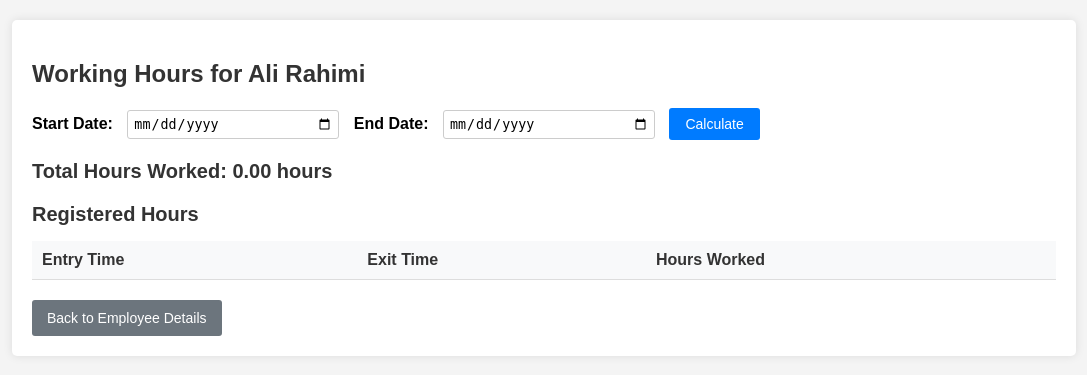
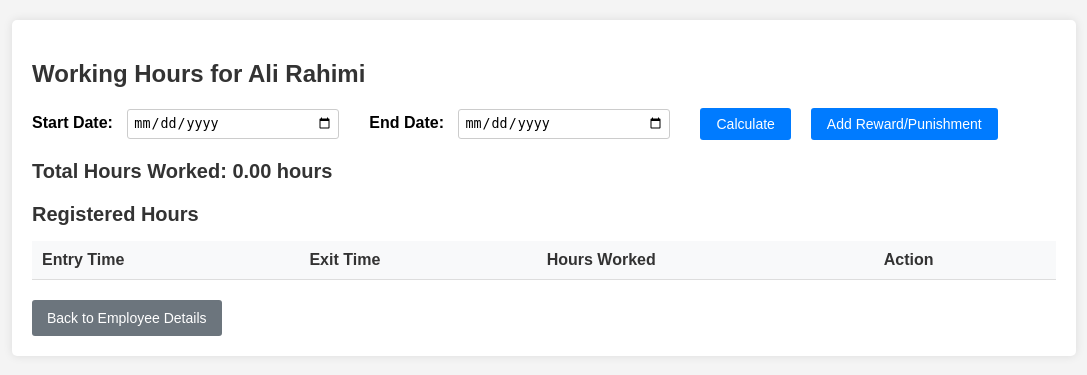
Before and after one commit to CPTicarus/SaatDaftar, a Django app: page /employee/5/registered-hours/ in a window 1280 px wide. Shown: the top 375 px of the page, without its empty margins (96-1183 px from the left). Run offline with Django 5.2, Linux system fonts and the light colour scheme; a user stored in the database is signed in; data comes from the database, SQL or seed files in the repository; both versions use the stored data as it was after the commit; lists and menus that the app fills with data are empty.

Commit message:
modified:   daftarMain/__pycache__/models.cpython-311.pyc 	modified:   daftarMain/__pycache__/urls.cpython-311.pyc 	modified:   daftarMain/__pycache__/views.cpython-311.pyc 	new file:   daftarMain/migrations/0018_clock_is_reward_punishment.py 	new file:   daftarMain/migrations/__pycache__/0018_clock_is_reward_punishment.cpython-311.pyc 	modified:   daftarMain/models.py 	modified:   daftarMain/templates/registered_hours.html 	modified:   daftarMain/todo.txt 	modified:   daftarMain/urls.py 	modified:   daftarMain/views.py 	modified:   db.sqlite3

```diff
--- a/daftarMain/models.py
+++ b/daftarMain/models.py
@@ -34,6 +34,7 @@ class OfficeUser(models.Model):
 class Clock(models.Model):
     entry_to_office = models.DateTimeField(null=True, blank=True)
     exit_from_office = models.DateTimeField(null=True, blank=True)
+    is_reward_punishment = models.BooleanField(default=False)
     office_user = models.ForeignKey(OfficeUser, on_delete=models.CASCADE, null=True, blank=True) # remove null, blank = true
     projects = models.ManyToManyField('Project', related_name="clock_entries", blank=True)
 
--- a/daftarMain/templates/registered_hours.html
+++ b/daftarMain/templates/registered_hours.html
@@ -98,21 +98,80 @@
         .back-link:hover {
             background-color: #5a6268;
         }
+
+        .delete-form {
+            display: inline;
+        }
+
+        .delete-button {
+            background-color: #dc3545;
+            color: #fff;
+            border: none;
+            border-radius: 3px;
+            padding: 5px 10px;
+            cursor: pointer;
+        }
+
+        .delete-button:hover {
+            background-color: #c82333;
+        }
     </style>
 </head>
 <body>
     <div class="container">
         <h2>Working Hours for {{ employee.first_name }} {{ employee.last_name }}</h2>
 
-        <form method="get">
-            <label for="start_date">Start Date:</label>
-            <input type="date" id="start_date" name="start_date" required value="{{ start_date }}">
+        <form method="get" style="display: flex; gap: 20px; align-items: center;">
+            <div>
+                <label for="start_date">Start Date:</label>
+                <input type="date" id="start_date" name="start_date" required value="{{ start_date }}">
+            </div>
 
-            <label for="end_date">End Date:</label>
-            <input type="date" id="end_date" name="end_date" required value="{{ end_date }}">
+            <div>
+                <label for="end_date">End Date:</label>
+                <input type="date" id="end_date" name="end_date" required value="{{ end_date }}">
+            </div>
 
-            <button type="submit">Calculate</button>
+            <div>
+                <button type="submit">Calculate</button>
+            </div>
+
+            <!-- Reward/Punishment Button -->
+            <div>
+                <button type="button" onclick="document.getElementById('rewardForm').style.display='block'">
+                    Add Reward/Punishment
+                </button>
+            </div>
         </form>
+
+        <!-- Reward/Punishment Form (Initially Hidden) -->
+        <div id="rewardForm" style="display:none; margin-top: 20px;">
+            <h3>Add Reward/Punishment</h3>
+            <form method="post" action="{% url 'add_reward_punishment' employee.id %}">
+                {% csrf_token %}
+                <div>
+                    <label for="date">Date:</label>
+                    <input type="date" id="date" name="date" required>
+                </div>
+
+                <div>
+                    <label for="hours">Hours:</label>
+                    <input type="number" id="hours" name="hours" step="0.01" required>
+                </div>
+
+                <div>
+                    <label for="type">Type:</label>
+                    <select id="type" name="type" required>
+                        <option value="reward">Reward (Add Hours)</option>
+                        <option value="punishment">Punishment (Subtract Hours)</option>
+                    </select>
+                </div>
+
+                <div>
+                    <button type="submit">Submit</button>
+                </div>
+            </form>
+        </div>
 
         {% if total_hours is not None %}
             <h3>Total Hours Worked: {{ total_hours|floatformat:2 }} hours</h3>
@@ -125,6 +184,7 @@
                     <th>Entry Time</th>
                     <th>Exit Time</th>
                     <th>Hours Worked</th>
+                    <th>Action</th>
                 </tr>
             </thead>
             <tbody>
@@ -133,6 +193,13 @@
                         <td>{{ entry.entry_to_office }}</td>
                         <td>{{ entry.exit_from_office }}</td>
                         <td>{{ entry.hours_worked|floatformat:2 }}</td>
+                        <td>
+                            <!-- Delete Button -->
+                            <a href="{% url 'delete_registered_hour' employee.id entry.id %}"
+                               onclick="return confirm('Are you sure you want to delete this entry?');">
+                                Delete
+                            </a>
+                        </td>
                     </tr>
                 {% endfor %}
             </tbody>
--- a/daftarMain/todo.txt
+++ b/daftarMain/todo.txt
@@ -1,4 +1,2 @@
-fixing add OfficeUser
-اضافه کردن بخش گزارش گیری برای افیس منیجر
-بیمه
-برای چاپ بیمه ردیف،اسم،تاریخ شروع و پایان،توضیحات
+
+برای چاپ بیمه ردیف،اسم،تاریخ شروع و پایان،عملکرد،توضیحات
--- a/daftarMain/urls.py
+++ b/daftarMain/urls.py
@@ -9,17 +9,22 @@ urlpatterns = [
     path('logout/', auth_views.LogoutView.as_view(), name='logout'),
     path('dashboard/', views.dashboard, name='dashboard'),
 
-    # Office manager urls
+    # Office manager URLs
     path('office_manager/', views.office_manager_page, name='office_manager_page'),
     path('office_manager/add-user/', views.add_office_user, name='add_office_user'),
 
+    # Employee-related URLs
     path('employee/<int:employee_id>/', views.employee_detail, name='employee_detail'),
     path('employee/<int:employee_id>/registered-hours/', views.calculate_hours, name='registered_hours'),
+    path('employee/<int:employee_id>/delete-hour/<int:entry_id>/', views.delete_registered_hour, name='delete_registered_hour'),
+    path('employee/<int:employee_id>/add-reward-punishment/', views.add_reward_punishment, name='add_reward_punishment'),
     path('employee/<int:employee_id>/edit/', views.edit_employee, name='edit_employee'),
 
+    # Leave management URLs
     path('leave/approve/<int:leave_id>/', views.approve_leave, name='approve_leave'),
     path('leave/deny/<int:leave_id>/', views.deny_leave, name='deny_leave'),
 
+    # Project-related URLs
     path('projects/', views.project_page, name='project_page'),
     path('projects/end/<int:project_id>/', views.end_project, name='end_project'),
     path('project/<int:project_id>/', views.detail_project, name='detail_project'),
--- a/daftarMain/views.py
+++ b/daftarMain/views.py
@@ -8,6 +8,7 @@ from django.contrib import messages
 
 from django.db import IntegrityError
 from django.db.models import Sum, F
+from datetime import datetime, timedelta
 
 from .models import Clock, OfficeUser, OfficeManager, Leave, Project, ProjectTimeLog
 from .forms import OfficeUserForm, RegularRequestForm, ProjectForm, ProjectSelectionForm
@@ -254,6 +255,7 @@ def employee_detail(request, employee_id):
 
     return render(request, 'employee_detail.html', context)
 
+@login_required
 def edit_employee(request, employee_id):
     employee = OfficeUser.objects.get(id=employee_id)
     user = employee.user
@@ -454,6 +456,48 @@ def calculate_hours(request, employee_id):
         'end_date': end_date,
     })
 
+@login_required
+def delete_registered_hour(request, entry_id):
+    entry = get_object_or_404(Clock, id=entry_id)
+    employee_id = entry.office_user.id
+
+    if request.method == "POST":
+        entry.delete()
+        messages.success(request, 'The registered hour entry has been successfully deleted.')
+
+    return redirect('calculate_hours', employee_id=employee_id)
+
+@login_required
+def add_reward_punishment(request, employee_id):
+    employee = get_object_or_404(OfficeUser, id=employee_id)
+
+    if request.method == "POST":
+        date = request.POST.get('date')
+        hours = float(request.POST.get('hours'))
+        action_type = request.POST.get('type')
+
+        # Convert the date to a datetime object
+        date_time = timezone.make_aware(datetime.strptime(date, "%Y-%m-%d"))
+
+        # Calculate the exit time based on the hours and action type
+        if action_type == "punishment":
+            hours = -hours  # Subtract hours for punishment
+
+        exit_time = date_time + timedelta(hours=hours)
+
+        # Create a Clock entry with the calculated entry and exit times
+        Clock.objects.create(
+            office_user=employee,
+            entry_to_office=date_time,
+            exit_from_office=exit_time,
+            is_reward_punishment=True,
+        )
+
+        messages.success(request, f'Successfully added a {action_type} of {hours} hours for {employee.first_name} {employee.last_name}.')
+        return redirect('registered_hours', employee_id=employee.id)
+
+    return render(request, 'registered_hours.html', {'employee': employee})
+
 def calculate_project_hours(project, start_date=None, end_date=None):
 
     if start_date is None:
```
Also changed, not shown: daftarMain/migrations/0018_clock_is_reward_punishment.py (added), db.sqlite3.
